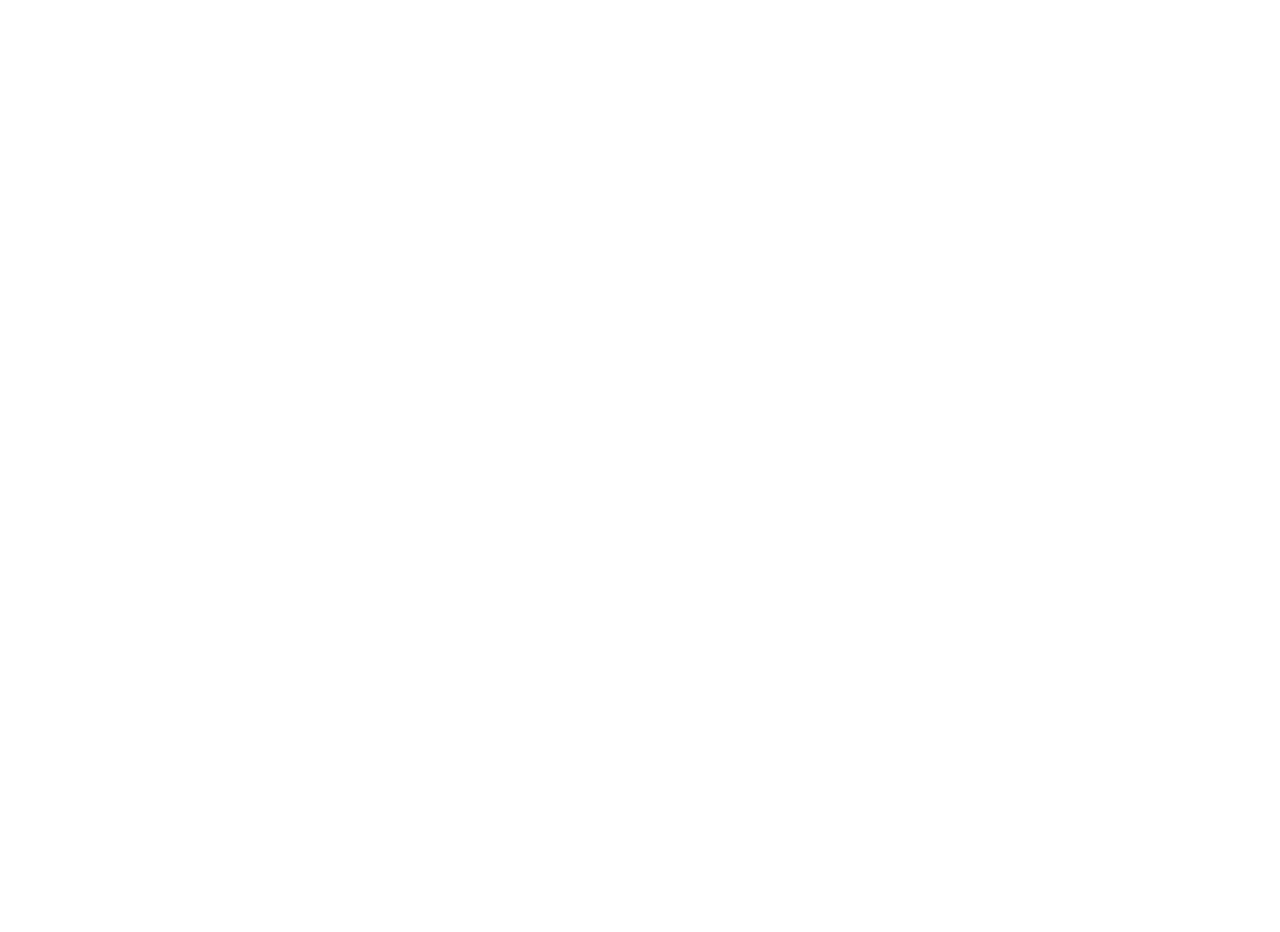
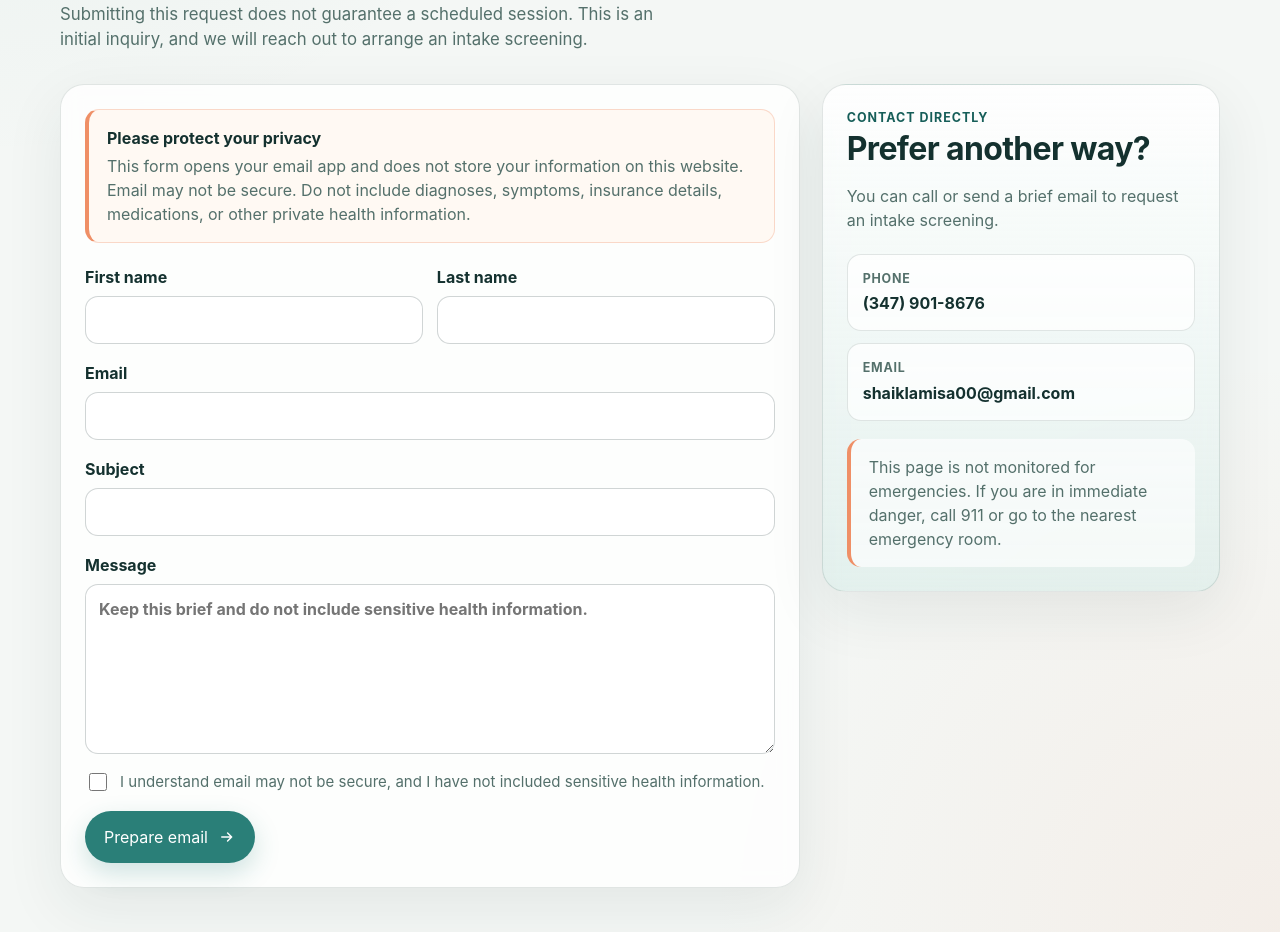
Before and after one commit to ShakibAzadOfficial/kindMind, a Next.js app: page /intake in a window 1280 px wide. Before the commit this address had no page. Shown: the part 487-1419 px from the top of the page. Before the commit the page ends 800 px from the top, so only its background shows below. Built offline with nearby package versions, Linux system fonts and the light colour scheme.

Commit message:
Fixed border colors and border issues

```diff
--- a/app/about/page.jsx
+++ b/app/about/page.jsx
@@ -31,7 +31,7 @@ function Arrow() {
 
 export default function AboutPage() {
   return (
-    <main className="page">
+    <main className="page aboutPage">
       <header className="topbar">
         <div className="brand">
           <Image className="brandLogo" src={logo} alt="Shaik Lamisa LMHC logo" priority />
@@ -41,7 +41,7 @@ export default function AboutPage() {
           </div>
         </div>
         <div className="topActions">
-          <Link className="linkButton ghost" href="/">
+          <Link className="linkButton ghost aboutHomeButton" href="/">
             Home
           </Link>
         </div>
--- a/app/globals.css
+++ b/app/globals.css
@@ -66,13 +66,13 @@ a {
 }
 
 .brandLogo {
-  width: 44px;
-  height: 44px;
-  border-radius: 14px;
+  width: 182px;
+  height: 182px;
+  border-radius: 26px;
   object-fit: contain;
   background: rgba(255, 255, 255, 0.82);
   box-shadow: inset 0 0 0 1px rgba(20, 49, 47, 0.08);
-  padding: 4px;
+  padding: 3px;
 }
 
 .eyebrow {
@@ -132,10 +132,16 @@ a {
 }
 
 .linkButton.ghost {
-  background: rgba(255, 255, 255, 0.72);
-  color: var(--accent-strong);
-  border-color: var(--line);
-  box-shadow: none;
+  background: #2a7f78;
+  color: #fff;
+  border: 1px solid #2a7f78;
+  box-shadow: 0 10px 26px rgba(42, 127, 120, 0.22);
+}
+
+.linkButton.ghost:hover {
+  background: var(--accent-strong);
+  border-color: var(--accent-strong);
+  box-shadow: 0 12px 28px rgba(22, 94, 89, 0.28);
 }
 
 .hero {
@@ -183,8 +189,9 @@ a {
   gap: 8px;
   padding: 8px 12px;
   background: rgba(255, 255, 255, 0.7);
-  border: 1px solid var(--line);
+  border: 2px solid rgba(20, 49, 47, 0.34);
   border-radius: 999px;
+  box-shadow: 0 4px 12px rgba(20, 49, 47, 0.05);
 }
 
 .icon {
@@ -374,6 +381,27 @@ a {
   padding-bottom: 6px;
 }
 
+.aboutHero .ctaRow {
+  margin-top: 20px;
+  margin-bottom: 0;
+}
+
+.aboutPage .band {
+  margin-top: 16px;
+  padding-top: 16px;
+}
+
+.aboutPage .band > .panel {
+  margin-top: 0;
+  border-color: rgba(20, 49, 47, 0.16);
+}
+
+.aboutPage .aboutGrid .infoCard {
+  border-color: rgba(20, 49, 47, 0.2);
+  background: rgba(255, 255, 255, 0.82);
+  box-shadow: inset 0 1px 0 rgba(255, 255, 255, 0.7);
+}
+
 .profilePhotoFrame {
   width: min(100%, 430px);
   margin: 0 auto;
@@ -406,23 +434,168 @@ a {
 }
 
 .profileLinkButton,
-.profileLinkButton:hover {
+.profileLinkButton:hover,
+.linkButton.ghost.intakeLinkButton,
+.linkButton.ghost.intakeLinkButton:hover {
   background: #004eaa;
   color: #ffc252;
 }
 
-.profileLinkButton {
+.profileLinkButton,
+.linkButton.ghost.intakeLinkButton {
+  border-color: #004eaa;
   box-shadow: 0 10px 26px rgba(0, 78, 170, 0.22);
 }
 
-.profileLinkButton:hover {
+.profileLinkButton:hover,
+.linkButton.ghost.intakeLinkButton:hover {
   background: #003f8a;
+  border-color: #003f8a;
   box-shadow: 0 12px 30px rgba(0, 78, 170, 0.3);
 }
 
-.profileLinkButton:focus-visible {
+.profileLinkButton:focus-visible,
+.linkButton.ghost.intakeLinkButton:focus-visible {
   outline: 3px solid rgba(255, 194, 82, 0.65);
   outline-offset: 3px;
+}
+
+.intakeIntro {
+  max-width: 760px;
+  padding: 32px 0 10px;
+}
+
+.intakeIntro h1 {
+  max-width: 12ch;
+  margin: 0;
+  font-size: clamp(2.8rem, 6vw, 5rem);
+  line-height: 1.02;
+  letter-spacing: -0.03em;
+}
+
+.intakeLayout {
+  display: grid;
+  grid-template-columns: minmax(0, 1.3fr) minmax(300px, 0.7fr);
+  gap: 22px;
+  align-items: start;
+}
+
+.intakeFormPanel,
+.intakeContact {
+  margin-top: 22px;
+}
+
+.privacyNotice {
+  margin-bottom: 22px;
+  padding: 16px 18px;
+  border: 1px solid rgba(239, 143, 102, 0.3);
+  border-left: 4px solid var(--warm);
+  border-radius: 14px;
+  background: rgba(255, 248, 241, 0.86);
+}
+
+.privacyNotice strong {
+  display: block;
+  margin-bottom: 4px;
+}
+
+.privacyNotice p {
+  margin: 0;
+  color: var(--muted);
+}
+
+.intakeForm {
+  display: grid;
+  gap: 17px;
+}
+
+.formRow {
+  display: grid;
+  grid-template-columns: repeat(2, minmax(0, 1fr));
+  gap: 14px;
+}
+
+.intakeForm label:not(.consentRow) {
+  display: grid;
+  gap: 7px;
+  color: var(--text);
+  font-weight: 700;
+}
+
+.intakeForm input,
+.intakeForm textarea {
+  width: 100%;
+  border: 1px solid rgba(20, 49, 47, 0.2);
+  border-radius: 13px;
+  background: rgba(255, 255, 255, 0.9);
+  color: var(--text);
+  font: inherit;
+}
+
+.intakeForm input {
+  min-height: 48px;
+  padding: 10px 13px;
+}
+
+.intakeForm textarea {
+  min-height: 150px;
+  padding: 12px 13px;
+  resize: vertical;
+}
+
+.intakeForm input:focus,
+.intakeForm textarea:focus {
+  border-color: var(--accent);
+  outline: 3px solid rgba(42, 127, 120, 0.14);
+}
+
+.consentRow {
+  display: flex;
+  align-items: flex-start;
+  gap: 10px;
+  color: var(--muted);
+  font-size: 0.94rem;
+}
+
+.consentRow input {
+  width: 18px;
+  min-height: 18px;
+  margin-top: 2px;
+  flex: 0 0 auto;
+}
+
+.intakeSubmit {
+  width: fit-content;
+  cursor: pointer;
+  font: inherit;
+}
+
+.intakeContactLinks {
+  display: grid;
+  gap: 12px;
+  margin-top: 22px;
+}
+
+.intakeContactLinks a {
+  display: grid;
+  gap: 3px;
+  padding: 15px;
+  border: 1px solid var(--line);
+  border-radius: 14px;
+  background: rgba(255, 255, 255, 0.72);
+  overflow-wrap: anywhere;
+}
+
+.intakeContactLinks a:hover {
+  border-color: var(--accent);
+}
+
+.intakeContactLinks span {
+  color: var(--muted);
+  font-size: 0.78rem;
+  font-weight: 700;
+  letter-spacing: 0.06em;
+  text-transform: uppercase;
 }
 
 .splitBand {
@@ -479,7 +652,8 @@ a {
   .aboutGrid,
   .cards,
   .splitBand,
-  .contactStrip {
+  .contactStrip,
+  .intakeLayout {
     grid-template-columns: 1fr;
   }
 
@@ -488,7 +662,8 @@ a {
   .contentGrid,
   .aboutGrid,
   .splitBand,
-  .contactStrip {
+  .contactStrip,
+  .intakeLayout {
     display: grid;
   }
 
@@ -505,6 +680,12 @@ a {
 @media (max-width: 640px) {
   .page {
     width: min(100% - 20px, 1160px);
+  }
+
+  .brandLogo {
+    width: 96px;
+    height: 96px;
+    border-radius: 20px;
   }
 
   .panel,
@@ -531,4 +712,8 @@ a {
   .cards.two {
     grid-template-columns: 1fr;
   }
+
+  .formRow {
+    grid-template-columns: 1fr;
+  }
 }
--- /dev/null
+++ b/app/intake/page.jsx
@@ -0,0 +1,141 @@
+'use client';
+
+import Image from 'next/image';
+import Link from 'next/link';
+import logo from '../../logo/ShaikLamisaLMHC.png';
+
+const contactEmail = 'shaiklamisa00@gmail.com';
+const phoneNumber = '(347) 901-8676';
+
+function Arrow() {
+  return (
+    <svg viewBox="0 0 24 24" aria-hidden="true" className="icon">
+      <path d="M5 12h13.2m0 0-5.4-5.4M18.2 12l-5.4 5.4" />
+    </svg>
+  );
+}
+
+export default function IntakePage() {
+  function handleSubmit(event) {
+    event.preventDefault();
+
+    const formData = new FormData(event.currentTarget);
+    const subject = formData.get('subject');
+    const body = [
+      `First name: ${formData.get('firstName')}`,
+      `Last name: ${formData.get('lastName')}`,
+      `Email: ${formData.get('email')}`,
+      '',
+      'Message:',
+      formData.get('message'),
+    ].join('\n');
+
+    window.location.href = `mailto:${contactEmail}?subject=${encodeURIComponent(subject)}&body=${encodeURIComponent(body)}`;
+  }
+
+  return (
+    <main className="page intakePage">
+      <header className="topbar">
+        <div className="brand">
+          <Image className="brandLogo" src={logo} alt="Shaik Lamisa LMHC logo" priority />
+          <div>
+            <p className="eyebrow">Lamisa Shaik, LMHC</p>
+            <p className="subtle">Initial intake request</p>
+          </div>
+        </div>
+        <div className="topActions">
+          <Link className="linkButton ghost" href="/">
+            Home
+          </Link>
+          <Link className="linkButton ghost" href="/about">
+            About Me
+          </Link>
+        </div>
+      </header>
+
+      <section className="intakeIntro">
+        <p className="eyebrow">Start with a conversation</p>
+        <h1>Request an intake screening</h1>
+        <p className="lead">
+          Share your contact information and a brief, non-sensitive message. Submitting this request does not guarantee a scheduled session. This is an initial inquiry, and we will reach out to arrange an intake screening.
+        </p>
+      </section>
+
+      <section className="intakeLayout">
+        <div className="panel intakeFormPanel">
+          <div className="privacyNotice" id="privacy-guidance">
+            <strong>Please protect your privacy</strong>
+            <p>
+              This form opens your email app and does not store your information on this website. Email may not be secure. Do not include diagnoses, symptoms, insurance details, medications, or other private health information.
+            </p>
+          </div>
+
+          <form className="intakeForm" onSubmit={handleSubmit} aria-describedby="privacy-guidance">
+            <div className="formRow">
+              <label>
+                <span>First name</span>
+                <input name="firstName" type="text" autoComplete="given-name" maxLength={80} required />
+              </label>
+              <label>
+                <span>Last name</span>
+                <input name="lastName" type="text" autoComplete="family-name" maxLength={80} required />
+              </label>
+            </div>
+
+            <label>
+              <span>Email</span>
+              <input name="email" type="email" autoComplete="email" maxLength={160} required />
+            </label>
+
+            <label>
+              <span>Subject</span>
+              <input name="subject" type="text" maxLength={120} required />
+            </label>
+
+            <label>
+              <span>Message</span>
+              <textarea
+                name="message"
+                rows={6}
+                maxLength={1000}
+                placeholder="Keep this brief and do not include sensitive health information."
+                required
+              />
+            </label>
+
+            <label className="consentRow">
+              <input name="privacyAcknowledgement" type="checkbox" required />
+              <span>I understand email may not be secure, and I have not included sensitive health information.</span>
+            </label>
+
+            <button className="linkButton intakeSubmit" type="submit">
+              Prepare email
+              <Arrow />
+            </button>
+          </form>
+        </div>
+
+        <aside className="panel soft intakeContact">
+          <div className="sectionHeading">
+            <p className="eyebrow">Contact directly</p>
+            <h2>Prefer another way?</h2>
+          </div>
+          <p className="subtle">You can call or send a brief email to request an intake screening.</p>
+          <div className="intakeContactLinks">
+            <a href="tel:3479018676">
+              <span>Phone</span>
+              <strong>{phoneNumber}</strong>
+            </a>
+            <a href={`mailto:${contactEmail}`}>
+              <span>Email</span>
+              <strong>{contactEmail}</strong>
+            </a>
+          </div>
+          <div className="callout">
+            <p>This page is not monitored for emergencies. If you are in immediate danger, call 911 or go to the nearest emergency room.</p>
+          </div>
+        </aside>
+      </section>
+    </main>
+  );
+}
```
Also changed, not shown: app/page.jsx (+7 -10 lines).
